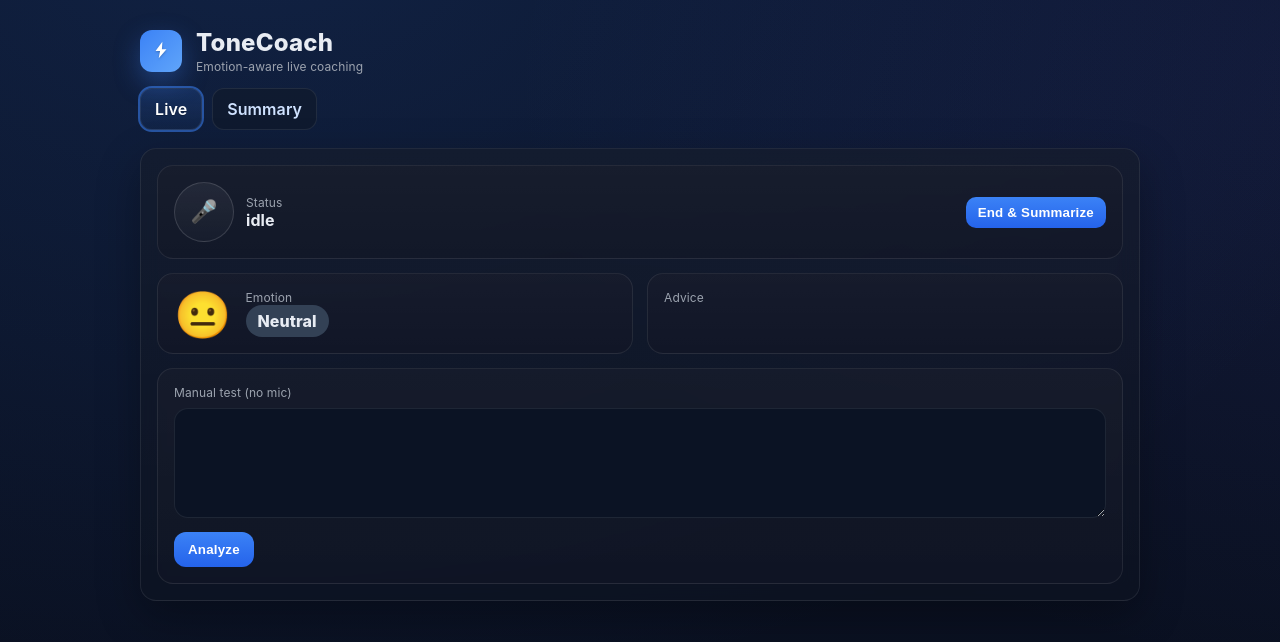
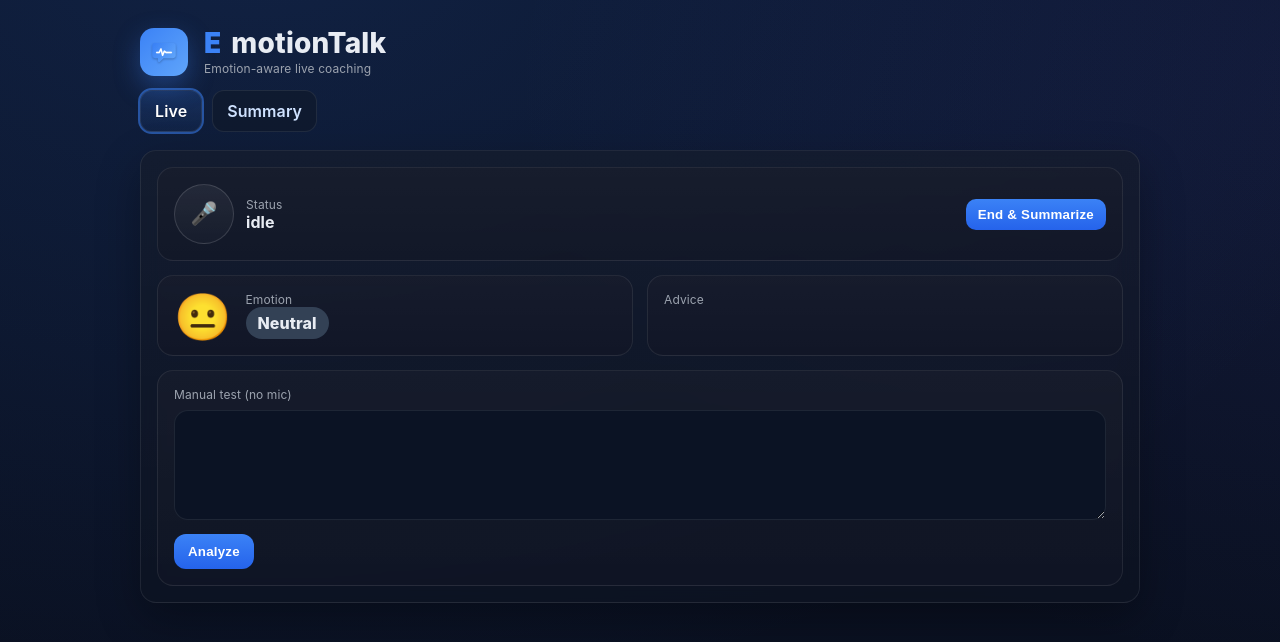
Before and after one commit to aniketgarg1/CalHacks12.0, a plain HTML site: page frontend/public/index.html in a window 1280 px wide. Drawn offline with Linux system fonts and the light colour scheme; no server answers.

Commit message:
updated name

```diff
--- a/frontend/public/index.html
+++ b/frontend/public/index.html
@@ -3,7 +3,7 @@
 <head>
   <meta charset="utf-8" />
   <meta name="viewport" content="width=device-width,initial-scale=1" />
-  <title>ToneCoach</title>
+  <title>EmotionTalk</title>
 
   <style>
     :root{
@@ -30,7 +30,6 @@
     html,body{height:100%}
     body{
       margin:0; color:var(--text);
-      /* Crisp, legible system-first stack (works everywhere) */
       font-family:-apple-system,BlinkMacSystemFont,"SF Pro Text","Segoe UI",Inter,Roboto,Arial,system-ui,sans-serif;
       letter-spacing:.1px;
       background:
@@ -42,14 +41,21 @@
     .wrap{max-width:1040px;margin:0 auto;padding:28px 20px 60px}
 
     /* Header */
-    .header{display:flex;align-items:center;gap:14px;margin-bottom:10px}
-    .logo{
-      width:42px;height:42px;border-radius:12px;display:grid;place-items:center;
+    .header{display:flex;align-items:center;gap:16px;margin-bottom:10px}
+    .logoMark{
+      width:48px;height:48px;border-radius:14px;display:grid;place-items:center;flex:none;
       background:linear-gradient(135deg,var(--accent),var(--accent-3));
       box-shadow:0 10px 26px rgba(59,130,246,.34)
     }
-    .logo svg{width:22px;height:22px;filter:drop-shadow(0 1px 1px rgba(0,0,0,.25))}
-    .title{font-size:24px;font-weight:800;letter-spacing:.2px}
+    .logoMark svg{width:28px;height:28px;filter:drop-shadow(0 1px 1px rgba(0,0,0,.25))}
+    .brand{
+      display:flex;flex-direction:column;gap:2px
+    }
+    .wordmark{
+      display:flex;align-items:baseline;gap:10px;line-height:1
+    }
+    .wordmark .brandE{color:var(--accent);font-weight:900;letter-spacing:.2px;font-size:28px}
+    .wordmark .rest{color:var(--text);font-weight:800;letter-spacing:.2px;font-size:28px}
     .sub{color:var(--muted);font-size:12px;margin-top:2px}
 
     /* Tabs */
@@ -143,15 +149,34 @@
 </head>
 <body>
   <div class="wrap">
-    <!-- Header (no backend text) -->
+    <!-- Header with custom logo + wordmark -->
     <div class="header">
-      <div class="logo" aria-label="ToneCoach logo">
-        <svg viewBox="0 0 24 24" fill="none" aria-hidden="true">
-          <path d="M13.5 2 6 12h5l-1.5 8L18 10h-5L13.5 2z" fill="#fff"/>
+      <div class="logoMark" aria-label="EmotionTalk logo">
+        <!-- Chat bubble with heartbeat (SVG) -->
+        <svg viewBox="0 0 200 200" fill="none" aria-hidden="true">
+          <!-- bubble + tail -->
+          <path
+            d="M36 36h128a20 20 0 0 1 20 20v68a20 20 0 0 1-20 20H96l-26 26a8 8 0 0 1-13-6v-20H36a20 20 0 0 1-20-20V56a20 20 0 0 1 20-20Z"
+            fill="url(#g1)"/>
+          <!-- heartbeat glow -->
+          <path d="M48 104h18l12-26 12 46 12-30 14 10h36"
+            stroke="rgba(255,255,255,.28)" stroke-width="14" stroke-linecap="round" stroke-linejoin="round" fill="none"/>
+          <!-- heartbeat stroke -->
+          <path d="M48 104h18l12-26 12 46 12-30 14 10h36"
+            stroke="#fff" stroke-width="10" stroke-linecap="round" stroke-linejoin="round" fill="none"/>
+          <defs>
+            <linearGradient id="g1" x1="36" y1="36" x2="180" y2="144" gradientUnits="userSpaceOnUse">
+              <stop offset="0"  stop-color="#3b82f6"/>
+              <stop offset="1"  stop-color="#60a5fa"/>
+            </linearGradient>
+          </defs>
         </svg>
       </div>
-      <div>
-        <div class="title">ToneCoach</div>
+
+      <div class="brand">
+        <div class="wordmark" role="img" aria-label="EmotionTalk">
+          <span class="brandE">E</span><span class="rest">motionTalk</span>
+        </div>
         <div class="sub">Emotion-aware live coaching</div>
       </div>
     </div>
@@ -173,7 +198,6 @@
               <div id="status" style="font-weight:700">idle</div>
             </div>
             <div class="spacer"></div>
-            <!-- Primary style (matches Analyze) -->
             <button id="endBtn" class="btn small" title="End & Summarize">End &amp; Summarize</button>
           </div>
         </div>
```
